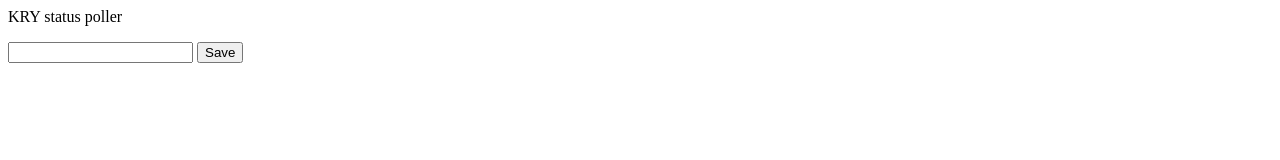
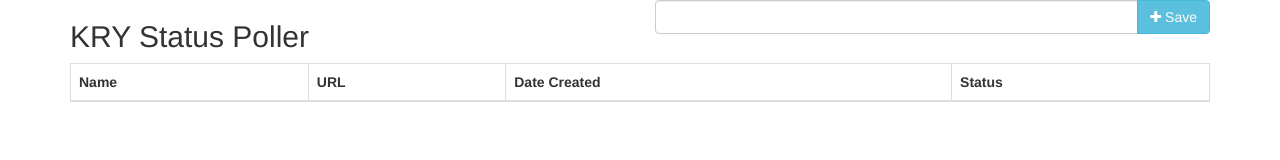
Before and after one commit to gracesekwao/http-poller, a plain HTML site: page webroot/index.html in a window 1280 px wide. Drawn offline with nearby package versions, Linux system fonts and the light colour scheme; no server answers.

Commit message:
Update frontend to use a table instead of list

```diff
--- a/webroot/index.html
+++ b/webroot/index.html
@@ -3,14 +3,44 @@
 <head>
     <meta charset="UTF-8">
     <title>Welcome to KRY</title>
+    <link rel="stylesheet" href="https://fonts.googleapis.com/css?family=Roboto|Varela+Round|Open+Sans">
+    <link rel="stylesheet" href="https://fonts.googleapis.com/icon?family=Material+Icons">
+    <link rel="stylesheet" href="https://maxcdn.bootstrapcdn.com/font-awesome/4.7.0/css/font-awesome.min.css">
+    <link rel="stylesheet" href="https://maxcdn.bootstrapcdn.com/bootstrap/3.3.7/css/bootstrap.min.css">
+    <script src="https://ajax.googleapis.com/ajax/libs/jquery/1.12.4/jquery.min.js"></script>
+    <script src="https://maxcdn.bootstrapcdn.com/bootstrap/3.3.7/js/bootstrap.min.js"></script>
 </head>
 <body>
-KRY status poller
-<ul id="service-list">
-</ul>
-<input type="text" id="url-name">
-<button id="post-service">Save</button>
 
+<div class="container">
+    <div class="table-wrapper">
+        <div class="table-title">
+            <div class="row">
+                <div class="col-sm-6"><h2>KRY Status Poller</h2></div>
+                <div class="col-sm-6">
+                    <div class="input-group">
+                        <input type="text" id="url-name" class="form-control">
+                        <span class="input-group-btn">
+                            <button id="post-service" type="button" class="btn btn-info add-new"><i class="fa fa-plus"></i> Save</button>
+                       </span>
+                    </div>
+                </div>
+            </div>
+        </div>
+        <table class="table table-bordered" id="service-list">
+            <thead>
+            <tr>
+                <th>Name</th>
+                <th>URL</th>
+                <th>Date Created</th>
+                <th>Status</th>
+            </tr>
+            </thead>
+            <tbody>
+            </tbody>
+        </table>
+    </div>
+</div>
 </body>
 <script src="static/code.js">
 </script>
--- a/webroot/static/code.js
+++ b/webroot/static/code.js
@@ -1,17 +1,32 @@
 const listContainer = document.querySelector('#service-list');
+const listBody = listContainer.getElementsByTagName('tbody')[0];
 let servicesRequest = new Request('/service');
 fetch(servicesRequest)
 .then(function(response) { return response.json(); })
 .then(function(serviceList) {
   serviceList.forEach(service => {
-    const li = document.createElement("li");
-    li.appendChild(document.createTextNode(service.name + ': ' +  service.url + ' ' + service.status));
-    listContainer.appendChild(li);
+      const newRow = listBody.insertRow(listBody.rows.length);
+
+      const newServiceName = newRow.insertCell(0);
+      newServiceName.appendChild(document.createTextNode(service.name));
+
+      const newUrlName = newRow.insertCell(1);
+      newUrlName.appendChild(document.createTextNode(service.url));
+
+      const createdDate = newRow.insertCell(2);
+      createdDate.appendChild(document.createTextNode(service.createdAt));
+
+      const status = newRow.insertCell(3);
+      status.appendChild(document.createTextNode(service.status));
+
   });
 });
 
+
 const saveButton = document.querySelector('#post-service');
 saveButton.onclick = evt => {
+    evt.preventDefault();
+
     let urlName = document.querySelector('#url-name').value;
     fetch('/service', {
     method: 'post',
@@ -20,5 +35,5 @@ saveButton.onclick = evt => {
     'Content-Type': 'application/json'
     },
   body: JSON.stringify({url:urlName})
-}).then(res=> location.reload());
+}).then(response => location.reload());
 }
--- /dev/null
+++ b/webroot/static/style.css
@@ -0,0 +1,68 @@
+.table-wrapper {
+    width: 700px;
+    margin: 30px auto;
+    background: #fff;
+    padding: 20px;
+    box-shadow: 0 1px 1px rgba(0,0,0,.05);
+}
+.table-title {
+    padding-bottom: 10px;
+    margin: 0 0 10px;
+}
+
+.input-group {
+    margin-top: 10px;
+}
+.table-title h2 {
+    margin: 6px 0 0;
+    font-size: 22px;
+}
+.table-title .add-new {
+    float: right;
+    height: 30px;
+    font-weight: bold;
+    font-size: 12px;
+    text-shadow: none;
+    min-width: 100px;
+    border-radius: 50px;
+    line-height: 13px;
+}
+.table-title .add-new i {
+    margin-right: 4px;
+}
+table.table {
+    table-layout: fixed;
+}
+table.table tr th, table.table tr td {
+    border-color: #e9e9e9;
+}
+table.table th i {
+    font-size: 13px;
+    margin: 0 5px;
+    cursor: pointer;
+}
+table.table th:last-child {
+    width: 100px;
+}
+table.table td a {
+    cursor: pointer;
+    display: inline-block;
+    margin: 0 5px;
+    min-width: 24px;
+}
+
+table.table td i {
+    font-size: 19px;
+}
+table.table .form-control {
+    height: 32px;
+    line-height: 32px;
+    box-shadow: none;
+    border-radius: 2px;
+}
+table.table .form-control.error {
+    border-color: #f50000;
+}
+table.table td .add {
+    display: none;
+}
```
Also changed, not shown: 2 other files.
